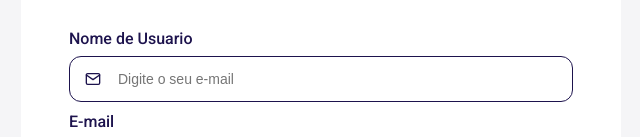
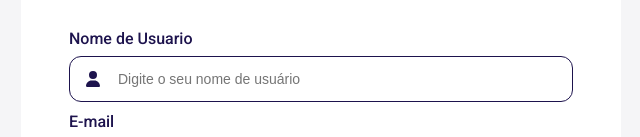
Before and after one commit to G4mix/front-end, a Next.js app: page /auth/register in a window 1280 px wide. Shown: the part 265-402 px from the top of the page, without its empty margins (319-959 px from the left). Built offline with nearby package versions, Linux system fonts and the light colour scheme; no server answers.

Commit message:
fix: from email to username in username input

```diff
--- a/src/components/Forms/Register/index.tsx
+++ b/src/components/Forms/Register/index.tsx
@@ -2,7 +2,7 @@
 
 import Link from "next/link";
 import { useReducer, useState } from "react";
-import { FaCheck, FaLock, FaXmark } from "react-icons/fa6";
+import { FaCheck, FaLock, FaUser, FaXmark } from "react-icons/fa6";
 import { FiMail } from "react-icons/fi";
 import {
   PasswordValidationState,
@@ -72,12 +72,12 @@ export const RegisterForm = () => {
         </label>
 
         <div className="inputBox">
-          <FiMail className="inputIcon" />
+          <FaUser className="inputIcon" />
           <input
             type="text"
             id="username"
             className={`input ${errors.username && "error"}`}
-            placeholder="Digite o seu e-mail"
+            placeholder="Digite o seu nome de usuário"
             {...register("username", {
               required: { value: true, message: "Este campo é obrigatório!" },
             })}
```
Also changed, not shown: 2 other files (tests, documents, lock files or other folders).
